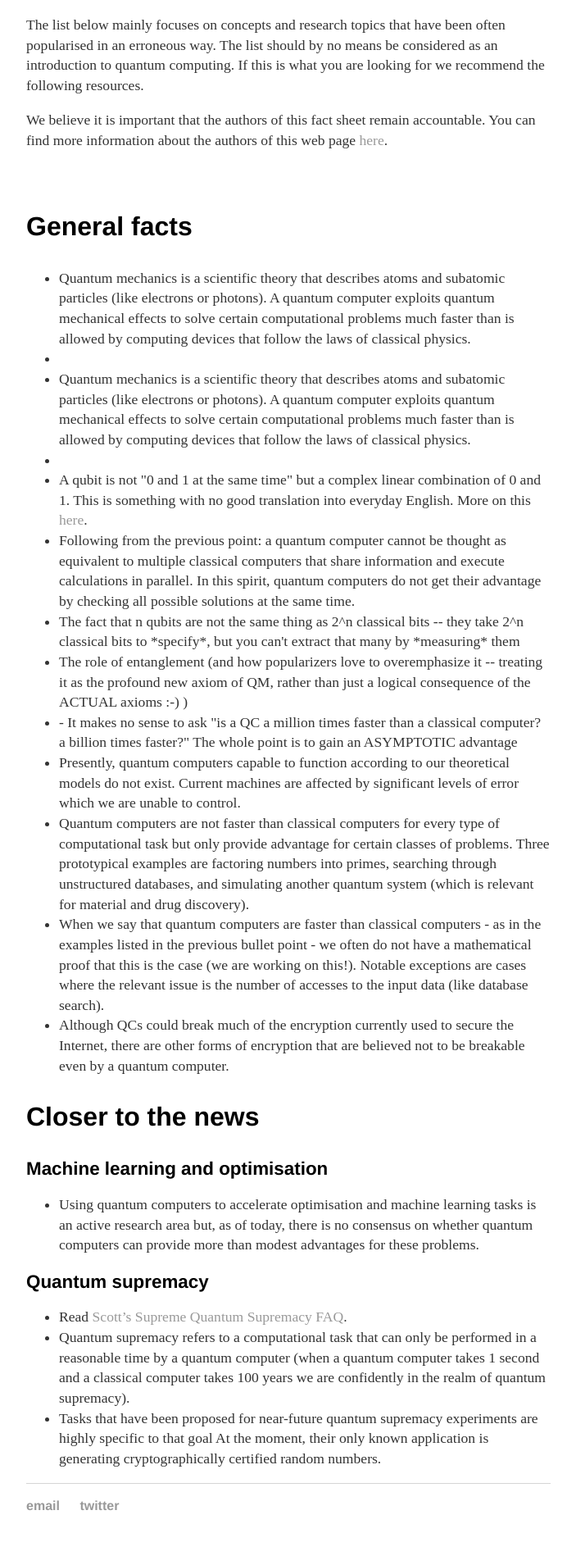
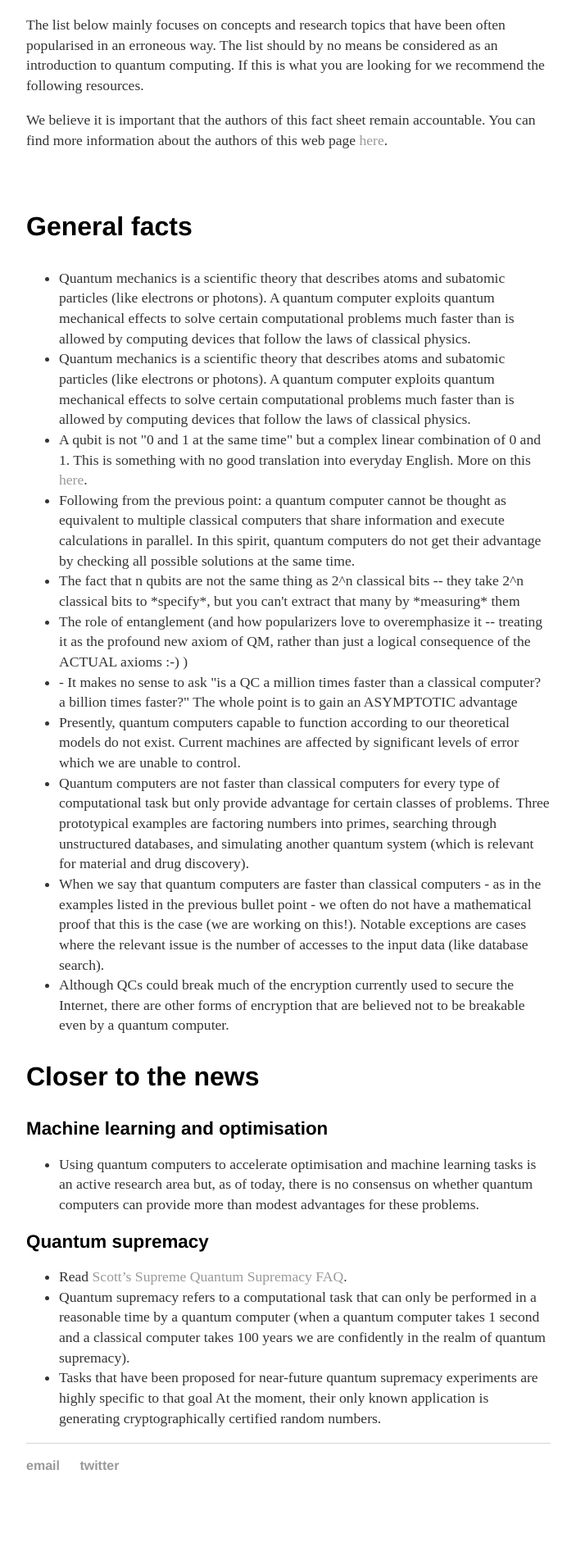
Before and after one commit to quantumfactsheet/quantumfactsheet.github.io, a Jekyll site: the page built from index.html, in a window 1280 px wide. Shown: the part 725-2634 px from the top of the page at 82% size, without its empty margins (288-991 px from the left). Built offline with Jekyll 4.4.1, drawn with Linux system fonts in a browser that asks for light colours; after the commit the page ends 2584 px from its top, so only the background shows below that.

```diff
--- a/index.html
+++ b/index.html
@@ -24,9 +24,9 @@ title: Andrea Rocchetto
 
 <ul>
 
-	<li>Quantum mechanics is a scientific theory that describes atoms and subatomic particles (like electrons or photons). A quantum computer exploits quantum mechanical effects to solve certain computational problems much faster than is allowed by computing devices that follow the laws of classical physics.<li>
+	<li>Quantum mechanics is a scientific theory that describes atoms and subatomic particles (like electrons or photons). A quantum computer exploits quantum mechanical effects to solve certain computational problems much faster than is allowed by computing devices that follow the laws of classical physics.</li>
 
-	<li>Quantum mechanics is a scientific theory that describes atoms and subatomic particles (like electrons or photons). A quantum computer exploits quantum mechanical effects to solve certain computational problems much faster than is allowed by computing devices that follow the laws of classical physics.<li>
+	<li>Quantum mechanics is a scientific theory that describes atoms and subatomic particles (like electrons or photons). A quantum computer exploits quantum mechanical effects to solve certain computational problems much faster than is allowed by computing devices that follow the laws of classical physics.</li>
 
 	<li>A qubit is not "0 and 1 at the same time" but a complex linear combination of 0 and 1. This is something with no good translation into everyday English. More on this <a href="https://www.scottaaronson.com/blog/?p=2694#comment-1060627">here</a>.</li>
 
```
